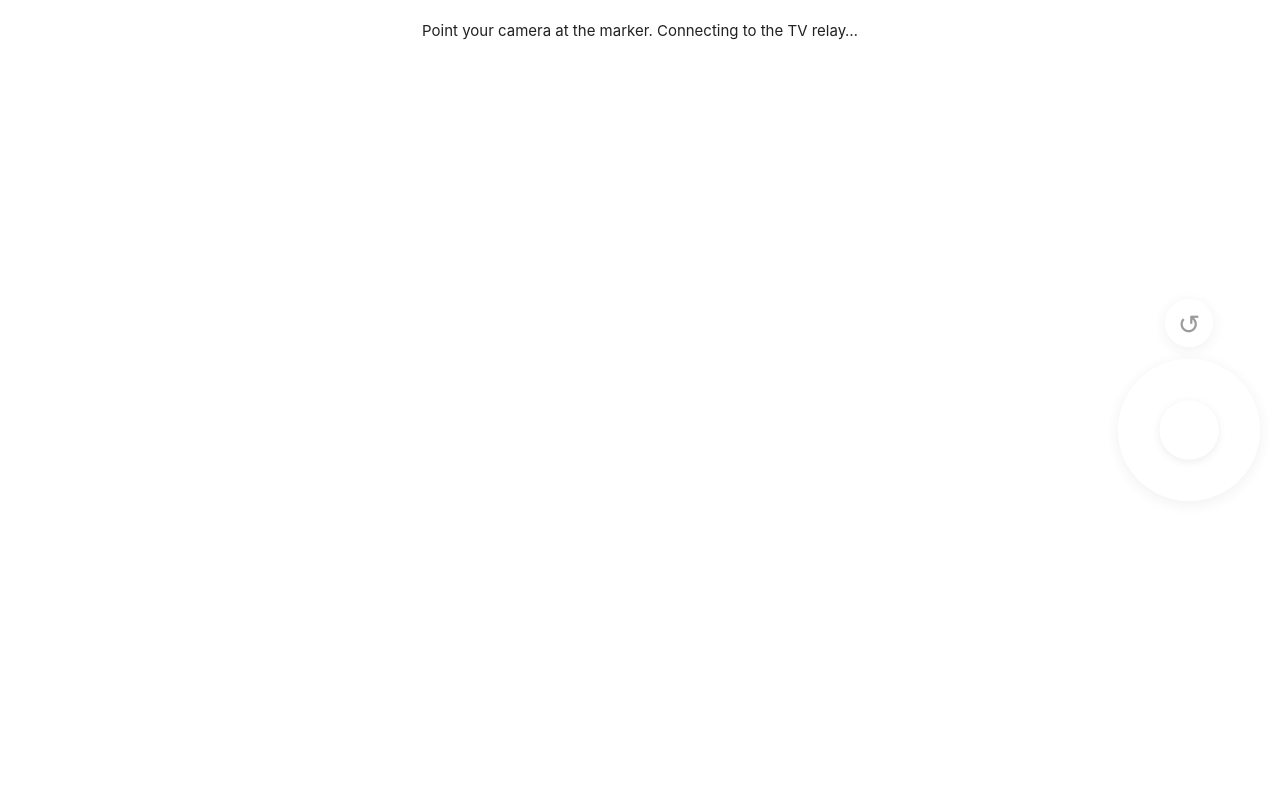
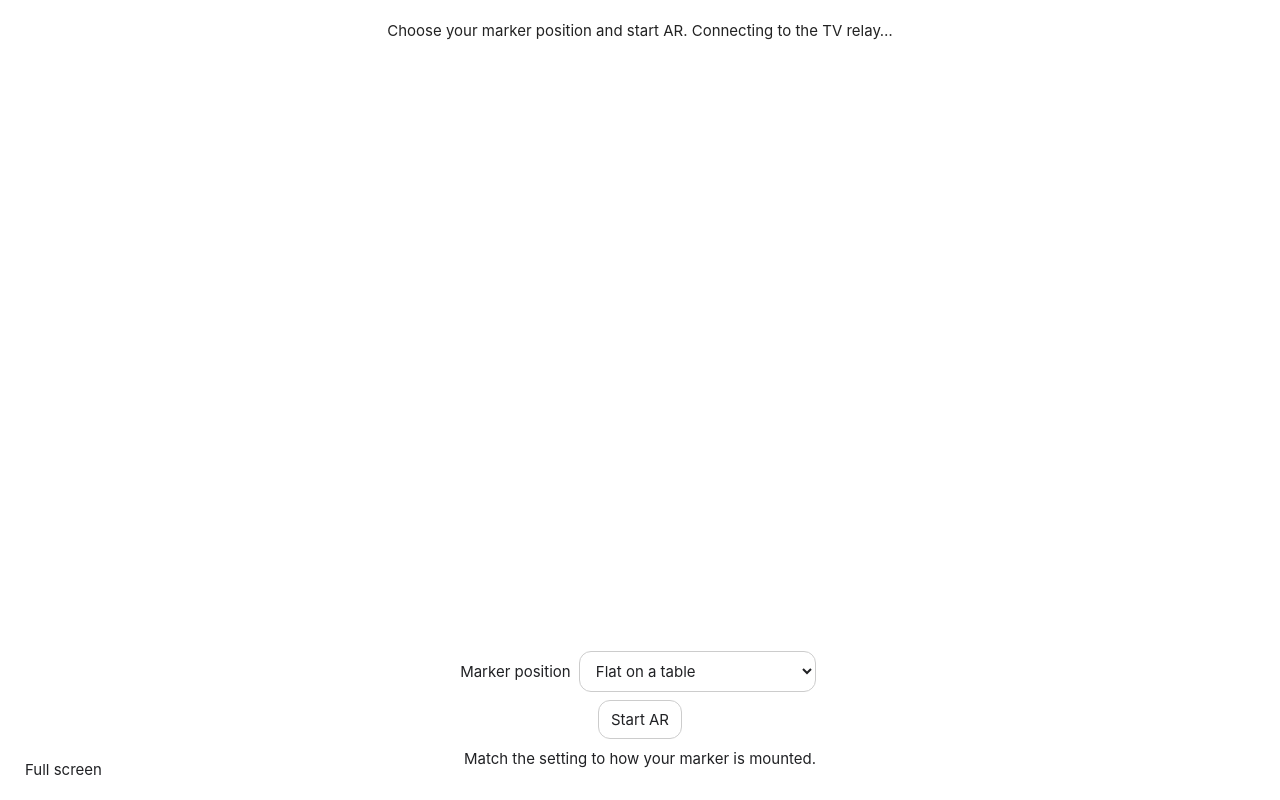
Before and after one commit to boybenlin/ARMarker, a plain HTML site: page index.html in a window 1280 px wide. Drawn offline with Linux system fonts and the light colour scheme.

Commit message:
Add files via upload

```diff
--- a/index.html
+++ b/index.html
@@ -2,137 +2,116 @@
 <html lang="en">
 <head>
 <meta charset="utf-8">
-  <meta name="viewport"
-        content="width=device-width, initial-scale=1, viewport-fit=cover">
+<meta name="viewport" content="width=device-width, initial-scale=1, viewport-fit=cover">
+<meta name="apple-mobile-web-app-capable" content="yes">
 <title>AR Walk Demo</title>
-
 <script src="https://aframe.io/releases/1.6.0/aframe.min.js"></script>
 <script src="https://cdn.jsdelivr.net/npm/mind-ar@1.2.5/dist/mindar-image-aframe.prod.js"></script>
-
 <style>
-    body {
-      margin: 0;
-      font: 15px -apple-system, BlinkMacSystemFont, system-ui, sans-serif;
+  body { margin: 0; font: 15px -apple-system, BlinkMacSystemFont, system-ui, sans-serif; }
+  #status, #controls { position: fixed; z-index: 10; }
+  #status {
+    top: max(12px, env(safe-area-inset-top)); left: 50%;
+    transform: translateX(-50%); margin: 0; padding: 9px 16px;
+    width: max-content; max-width: 75vw; text-align: center;
+    color: #222; border-radius: 40px; background: rgba(255,255,255,.83);
+    pointer-events: none;
   }
-
-    #status, #controls {
+  #controls {
+    top: 50%; right: calc(env(safe-area-inset-right, 0px) + 20px);
+    transform: translateY(-50%); display: flex; flex-direction: column;
+    align-items: center; gap: 12px; touch-action: none;
+    user-select: none; -webkit-user-select: none; -webkit-touch-callout: none;
+  }
+  #controls[hidden] { display: none; }
+  #reset, #stick {
+    border: 1px solid rgba(255,255,255,.85); border-radius: 50%;
+    background: rgba(255,255,255,.46);
+    -webkit-backdrop-filter: blur(16px); backdrop-filter: blur(16px);
+    box-shadow: 0 3px 16px rgba(0,0,0,.14); box-sizing: border-box;
+  }
+  #reset {
+    display: grid; place-items: center; width: 48px; height: 48px;
+    padding: 0; color: #222; font: 27px/1 system-ui, sans-serif;
+    appearance: none; -webkit-appearance: none;
+  }
+  #stick { position: relative; width: clamp(96px, 31vh, 142px); aspect-ratio: 1; }
+  #knob {
+    position: absolute; top: 50%; left: 50%; width: 42%; aspect-ratio: 1;
+    border-radius: 50%; transform: translate(-50%, -50%);
+    background: rgba(255,255,255,.93); box-shadow: 0 2px 9px rgba(0,0,0,.16);
+    pointer-events: none;
+  }
+  #reset:disabled, #stick[aria-disabled="true"] { opacity: .45; }
+  #setup {
     position: fixed;
-      z-index: 10;
-    }
-
-    #status {
-      top: max(12px, env(safe-area-inset-top));
+    z-index: 12;
     left: 50%;
+    bottom: max(18px, env(safe-area-inset-bottom));
     transform: translateX(-50%);
-      width: max-content;
-      max-width: 75vw;
-      margin: 0;
-      padding: 9px 16px;
-      border-radius: 24px;
-      background: rgba(255, 255, 255, 0.84);
+    width: min(80vw, 400px);
+    padding: 14px;
+    border-radius: 20px;
+    background: rgba(255,255,255,.92);
     color: #202124;
     text-align: center;
-      pointer-events: none;
   }
-
-    #controls {
-      top: 50%;
-      right: calc(env(safe-area-inset-right, 0px) + 20px);
-      transform: translateY(-50%);
-      display: flex;
-      flex-direction: column;
-      align-items: center;
-      gap: 12px;
-      touch-action: none;
-      user-select: none;
-      -webkit-user-select: none;
-      -webkit-touch-callout: none;
+  #setup button, #setup select {
+    margin: 4px;
+    padding: 9px 12px;
+    border: 1px solid #ccc;
+    border-radius: 12px;
+    background: white;
+    color: #202124;
+    font: inherit;
   }
-
-    #controls[hidden] {
-      display: none;
+  #fullscreen {
+    position: fixed;
+    z-index: 13;
+    left: calc(env(safe-area-inset-left, 0px) + 12px);
+    bottom: max(12px, env(safe-area-inset-bottom));
+    padding: 8px 12px;
+    border: 1px solid white;
+    border-radius: 20px;
+    background: rgba(255,255,255,.85);
+    color: #202124;
+    font: inherit;
   }
-
-    #reset, #stick {
-      box-sizing: border-box;
-      border: 1px solid rgba(255, 255, 255, 0.85);
-      border-radius: 50%;
-      background: rgba(255, 255, 255, 0.46);
-      -webkit-backdrop-filter: blur(16px);
-      backdrop-filter: blur(16px);
-      box-shadow: 0 3px 16px rgba(0, 0, 0, 0.14);
-    }
-
-    #reset {
-      display: grid;
-      place-items: center;
-      width: 48px;
-      height: 48px;
-      padding: 0;
-      color: #202124;
-      font: 27px/1 system-ui, sans-serif;
-      -webkit-appearance: none;
-      appearance: none;
-    }
-
-    #reset:active {
-      background: rgba(255, 255, 255, 0.85);
-    }
-
-    #stick {
-      position: relative;
-      width: clamp(96px, 31vh, 142px);
-      aspect-ratio: 1;
-    }
-
-    #knob {
-      position: absolute;
-      top: 50%;
-      left: 50%;
-      width: 42%;
-      aspect-ratio: 1;
-      border-radius: 50%;
-      transform: translate(-50%, -50%);
-      background: rgba(255, 255, 255, 0.93);
-      box-shadow: 0 2px 9px rgba(0, 0, 0, 0.16);
-      pointer-events: none;
-    }
-
-    #reset:disabled, #stick[aria-disabled="true"] {
-      opacity: 0.45;
-    }
+  #setup p { margin: 6px 0 0; }
 </style>
 </head>
 <body>
 <p id="status" role="status">Loading…</p>
-
+<button id="fullscreen" type="button" hidden>Full screen</button>
+<section id="setup" hidden>
+  <label for="mount">Marker position</label>
+  <select id="mount">
+    <option value="table">Flat on a table</option>
+    <option value="upright">Upright on a screen or wall</option>
+  </select>
+  <button id="start-ar" type="button" disabled>Start AR</button>
+  <p id="setup-note" role="status"></p>
+</section>
 <div id="controls" role="group" aria-label="Character controls" hidden>
   <button id="reset" type="button" aria-label="Reset character" disabled>↺</button>
-    <div id="stick" role="group" aria-label="Drag to move the character"
-         aria-disabled="true">
+  <div id="stick" role="group" aria-label="Drag to move the character" aria-disabled="true">
     <span id="knob" aria-hidden="true"></span>
   </div>
 </div>
 
 <template id="phone-scene">
-    <a-scene mindar-image="imageTargetSrc: ./targets.mind"
-             xr-mode-ui="enabled: false"
-             device-orientation-permission-ui="enabled: false">
+  <a-scene mindar-image="imageTargetSrc: ./targets.mind; autoStart: false"
+           xr-mode-ui="enabled: false" device-orientation-permission-ui="enabled: false">
     <a-assets>
       <a-asset-item id="floor-asset" src="./platform.glb"></a-asset-item>
       <a-asset-item id="character-asset" src="./character.glb"></a-asset-item>
     </a-assets>
-
-      <a-camera position="0 0 0"
-                look-controls="enabled: false"
+    <a-camera position="0 0 0" look-controls="enabled: false"
               wasd-controls="enabled: false"></a-camera>
-
     <a-entity id="marker" mindar-image-target="targetIndex: 0">
-        <a-entity rotation="90 0 0" scale="0.25 0.25 0.25">
-          <a-entity id="floor" gltf-model="#floor-asset"
-                    position="0 -0.05 0"></a-entity>
-          <a-box position="0 0.6 -1.9" width="0.65" height="1.2"
-                 depth="0.18" color="#e87935"></a-box>
+      <a-entity id="board" rotation="90 0 0" scale="0.25 0.25 0.25">
+        <a-entity id="floor" gltf-model="#floor-asset" position="0 -0.05 0"></a-entity>
+        <a-box position="0 0.6 -1.9" width="0.65" height="1.2" depth="0.18" color="#e87935"></a-box>
         <a-entity id="player" rotation="0 180 0">
           <a-entity id="character" gltf-model="#character-asset"></a-entity>
         </a-entity>
@@ -146,15 +125,10 @@
     <a-assets>
       <a-asset-item id="floor-asset" src="./platform.glb"></a-asset-item>
     </a-assets>
-
-      <a-entity id="floor" gltf-model="#floor-asset"
-                position="0 -0.05 0"></a-entity>
-      <a-box position="0 0.6 -1.9" width="0.65" height="1.2"
-             depth="0.18" color="#e87935"></a-box>
-
+    <a-entity id="floor" gltf-model="#floor-asset" position="0 -0.05 0"></a-entity>
+    <a-box position="0 0.6 -1.9" width="0.65" height="1.2" depth="0.18" color="#e87935"></a-box>
     <a-entity id="camera-rig">
-        <a-camera position="0 1.6 0"
-                  look-controls="enabled: false"
+      <a-camera position="0 1.6 0" look-controls="enabled: false"
                 wasd-controls="enabled: false"></a-camera>
     </a-entity>
   </a-scene>
@@ -163,26 +137,25 @@
 <script>
   const tvMode = new URLSearchParams(location.search).has('tv');
   const status = document.querySelector('#status');
-    const template = document.querySelector(tvMode ? '#tv-scene' : '#phone-scene');
-    const scene = template.content.cloneNode(true);
+  const scene = document.querySelector(tvMode ? '#tv-scene' : '#phone-scene')
+    .content.cloneNode(true);
   const floor = scene.querySelector('#floor');
   const relayUrl = new URL('wss://ardemorelay.onrender.com');
-
   relayUrl.searchParams.set('role', tvMode ? 'tv' : 'phone');
   let socket;
 
-    function relayConnected() {
-      return socket?.readyState === WebSocket.OPEN;
-    }
-
   function connectRelay(onMessage, onChange) {
     socket = new WebSocket(relayUrl);
+    socket.addEventListener('message', onMessage);
     socket.addEventListener('open', onChange);
-      socket.addEventListener('message', onMessage);
     socket.addEventListener('close', () => {
       onChange();
       setTimeout(() => connectRelay(onMessage, onChange), 2000);
     });
+  }
+
+  function relayConnected() {
+    return socket?.readyState === WebSocket.OPEN;
   }
 
   if (tvMode) {
@@ -191,11 +164,8 @@
 
     function showStatus() {
       status.hidden = false;
-        status.textContent = floorFailed
-          ? 'Could not load platform.glb.'
-          : relayConnected()
-            ? 'Waiting for the phone…'
-            : 'Connecting to the TV relay…';
+      status.textContent = floorFailed ? 'Could not load platform.glb.'
+        : relayConnected() ? 'Waiting for the phone…' : 'Connecting to the TV relay…';
     }
 
     floor.addEventListener('model-error', () => {
@@ -210,15 +180,12 @@
       } catch {
         return;
       }
-
       const { x, z, yaw } = pose ?? {};
       if (![x, z, yaw].every(Number.isFinite) || !rig.object3D) return;
-
       rig.object3D.position.set(x, 0, z);
       rig.object3D.rotation.y = yaw + Math.PI;
       if (!floorFailed) status.hidden = true;
     }, showStatus);
-
     showStatus();
   } else {
     const marker = scene.querySelector('#marker');
@@ -229,8 +196,63 @@
     const stick = document.querySelector('#stick');
     const knob = document.querySelector('#knob');
     const landscape = matchMedia('(orientation: landscape)');
+    const arScene = marker.closest('a-scene');
+    const board = scene.querySelector('#board');
+    const setup = document.querySelector('#setup');
+    const mount = document.querySelector('#mount');
+    const start = document.querySelector('#start-ar');
+    const fullscreen = document.querySelector('#fullscreen');
+    const note = document.querySelector('#setup-note');
+    let arSystem;
+    let started = false;
+    let needsRestart = false;
+    let fullscreenHelp = false;
+    let tracking = false;
 
-      let tracking = false;
+    mount.value = sessionStorage.getItem('ar-marker-mount') === 'upright' ? 'upright' : 'table';
+    setup.hidden = false;
+    fullscreen.hidden = navigator.standalone === true ||
+      matchMedia('(display-mode: standalone)').matches;
+
+    arScene.addEventListener('loaded', () => {
+      arSystem = arScene.systems['mindar-image-system'];
+      updateControls();
+    });
+
+    start.addEventListener('click', () => {
+      if (!landscape.matches || !arSystem) return;
+      sessionStorage.setItem('ar-marker-mount', mount.value);
+      if (needsRestart) {
+        location.reload();
+        return;
+      }
+      const upright = mount.value === 'upright';
+      board.setAttribute('rotation', upright ? '0 0 0' : '90 0 0');
+      board.setAttribute('position', upright ? '0 0 0.5' : '0 0 0');
+      started = true;
+      fullscreenHelp = false;
+      updateControls();
+      Promise.resolve(arSystem.start()).catch(() => {
+        error = 'Could not start AR. Check camera access and reload.';
+        needsRestart = true;
+        updateControls();
+      });
+    });
+
+    fullscreen.addEventListener('click', async () => {
+      try {
+        if (!document.documentElement.requestFullscreen) throw new Error();
+        await document.documentElement.requestFullscreen();
+      } catch {
+        fullscreenHelp = true;
+        updateControls();
+      }
+    });
+
+    document.addEventListener('fullscreenchange', () => {
+      fullscreen.hidden = !!document.fullscreenElement;
+    });
+
     let floorReady = false;
     let characterReady = false;
     let error = '';
@@ -241,28 +263,27 @@
     let lastPose = '';
 
     function updateControls() {
-        const ready = landscape.matches && tracking &&
-          floorReady && characterReady && !error;
-
-        controls.hidden = !landscape.matches;
+      const ready = landscape.matches && started && !needsRestart &&
+        tracking && floorReady && characterReady && !error;
+      setup.hidden = started && !needsRestart && !fullscreenHelp;
+      mount.disabled = started && !needsRestart;
+      start.hidden = started && !needsRestart;
+      start.disabled = !landscape.matches || !arSystem;
+      start.textContent = needsRestart ? 'Reload AR' : 'Start AR';
+      note.textContent = fullscreenHelp
+        ? 'In Safari, use Share → Add to Home Screen → Open as Web App. Then launch AR from your Home Screen.'
+        : needsRestart ? 'Reload after turning sideways, then tap Start AR.'
+        : 'Match the setting to how your marker is mounted.';
+      controls.hidden = !landscape.matches || !started || needsRestart;
       reset.disabled = !ready;
       stick.setAttribute('aria-disabled', String(!ready));
 
-        let message = error;
-        if (!message) {
-          if (!landscape.matches) {
-            message = 'Turn your phone sideways to play.';
-          } else if (!tracking) {
-            message = 'Point your camera at the marker.';
-          } else if (!ready) {
-            message = 'Loading the models…';
-          } else {
-            message = 'Drag the stick to move.';
-          }
-        }
-
-        status.textContent = message +
-          (relayConnected() ? '' : ' Connecting to the TV relay…');
+      const message = error || (!landscape.matches ? 'Turn your phone sideways to play.'
+        : needsRestart ? 'Reload to align the AR camera.'
+        : !started ? 'Choose your marker position and start AR.'
+        : !tracking ? 'Point your camera at the marker.'
+        : !ready ? 'Loading the models…' : 'Drag the stick to move.');
+      status.textContent = message + (relayConnected() ? '' : ' Connecting to the TV relay…');
     }
 
     function stopMoving() {
@@ -281,13 +302,11 @@
       const dy = event.clientY - (bounds.top + bounds.height / 2);
       const distance = Math.hypot(dx, dy);
       const limit = distance > radius ? radius / distance : 1;
-
-        knob.style.transform =
-          `translate(-50%, -50%) translate(${dx * limit}px, ${dy * limit}px)`;
+      knob.style.transform = 'translate(-50%, -50%) translate(' +
+        dx * limit + 'px, ' + dy * limit + 'px)';
 
       const strength = Math.min(distance / radius, 1);
       const deadZone = 0.12;
-
       if (strength <= deadZone) {
         movement = null;
         if (walk) walk.paused = true;
@@ -295,18 +314,12 @@
       }
 
       const speedFactor = (strength - deadZone) / (1 - deadZone);
-        movement = {
-          x: dx / distance * speedFactor,
-          z: dy / distance * speedFactor
-        };
-
+      movement = { x: dx / distance * speedFactor, z: dy / distance * speedFactor };
       player.object3D.rotation.y = Math.atan2(movement.x, movement.z);
     }
 
     stick.addEventListener('pointerdown', event => {
-        if (reset.disabled || pointerId !== null) return;
-        if (event.pointerType === 'mouse' && event.button !== 0) return;
-
+      if (reset.disabled || pointerId !== null || event.button !== 0) return;
       pointerId = event.pointerId;
       stick.setPointerCapture(pointerId);
       moveStick(event);
@@ -326,7 +339,6 @@
       stopMoving();
       player.object3D.position.set(0, 0, 0);
       player.object3D.rotation.y = Math.PI;
-
       if (walk) {
         walk.reset().play();
         mixer.update(0);
@@ -338,18 +350,16 @@
       tracking = true;
       updateControls();
     });
-
     marker.addEventListener('targetLost', () => {
       tracking = false;
       stopMoving();
       updateControls();
     });
-
     landscape.addEventListener('change', () => {
+      if (started) needsRestart = true;
       stopMoving();
       updateControls();
     });
-
     window.addEventListener('blur', stopMoving);
     document.addEventListener('visibilitychange', () => {
       if (document.hidden) stopMoving();
@@ -359,38 +369,26 @@
       floorReady = true;
       updateControls();
     });
-
     character.addEventListener('model-loaded', event => {
       const model = event.detail.model;
       const clip = model.animations?.[0];
-
       if (clip) {
         mixer = new AFRAME.THREE.AnimationMixer(model);
         walk = mixer.clipAction(clip).play();
         mixer.update(0);
         walk.paused = true;
       }
-
       characterReady = true;
       updateControls();
     });
 
-      for (const [entity, filename] of [
-        [floor, 'platform.glb'],
-        [character, 'character.glb']
-      ]) {
+    for (const [entity, filename] of [[floor, 'platform.glb'], [character, 'character.glb']]) {
       entity.addEventListener('model-error', () => {
-          error = `Could not load ${filename}.`;
+        error = 'Could not load ' + filename + '.';
         stopMoving();
         updateControls();
       });
     }
-
-      marker.closest('a-scene').addEventListener('arError', () => {
-        error = 'Could not start AR. Check camera access and targets.mind.';
-        stopMoving();
-        updateControls();
-      });
 
     const speed = 1.3;
     const edge = 1.65;
@@ -400,17 +398,14 @@
     function frame(now) {
       const dt = Math.min((now - (lastFrame ?? now)) / 1000, 0.05);
       lastFrame = now;
-
       if (movement) {
         const position = player.object3D.position;
         const x = clamp(position.x + movement.x * speed * dt);
         const z = clamp(position.z + movement.z * speed * dt);
-
         if (walk) walk.paused = x === position.x && z === position.z;
         position.set(x, position.y, z);
         mixer?.update(dt);
       }
-
       requestAnimationFrame(frame);
     }
 
@@ -421,15 +416,20 @@
 
     setInterval(() => {
       if (!relayConnected() || !player.object3D) return;
-
       const { x, z } = player.object3D.position;
       const yaw = player.object3D.rotation.y;
       const pose = JSON.stringify({ x, z, yaw });
-
       if (pose === lastPose) return;
       socket.send(pose);
       lastPose = pose;
     }, 50);
+
+    arScene.addEventListener('arError', () => {
+      error = 'Could not start AR. Check camera access and targets.mind.';
+      needsRestart = true;
+      stopMoving();
+      updateControls();
+    });
 
     updateControls();
     requestAnimationFrame(frame);
```
Lines whose indentation alone changed are shown as unchanged.
